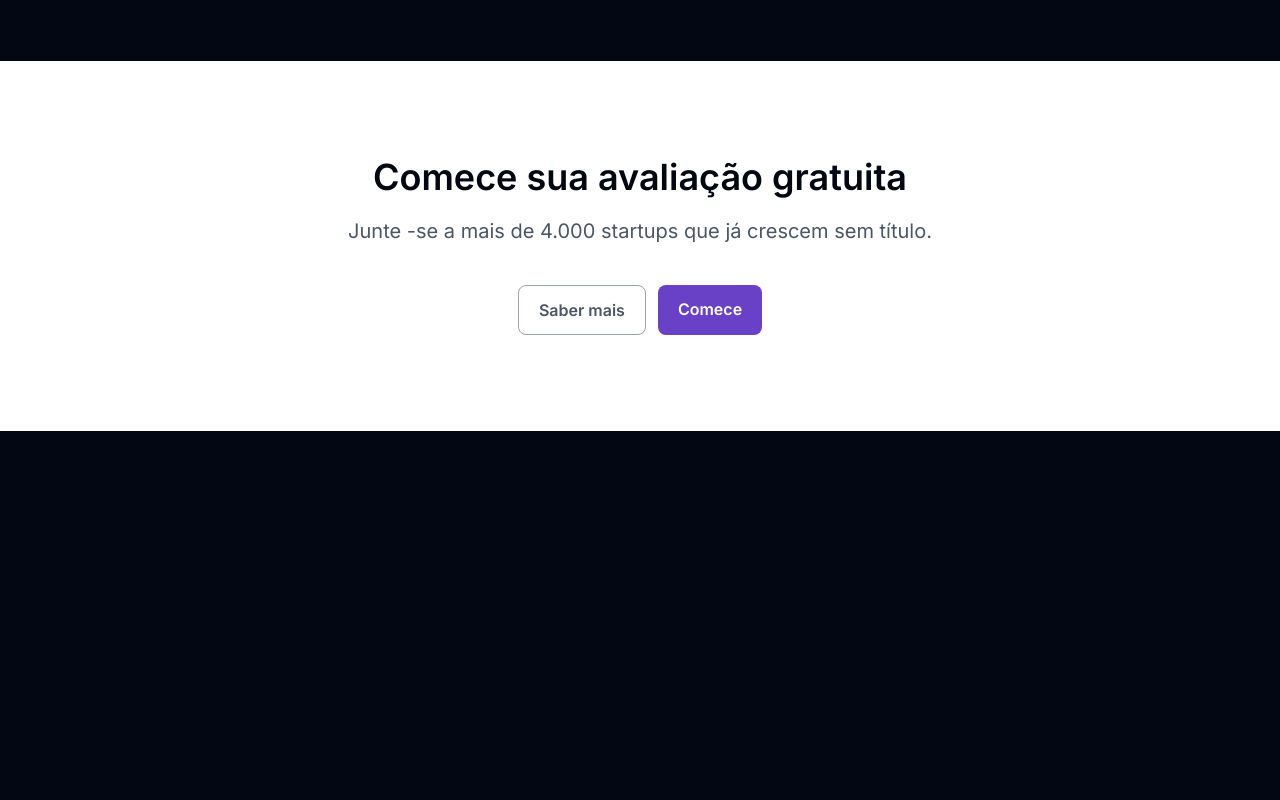
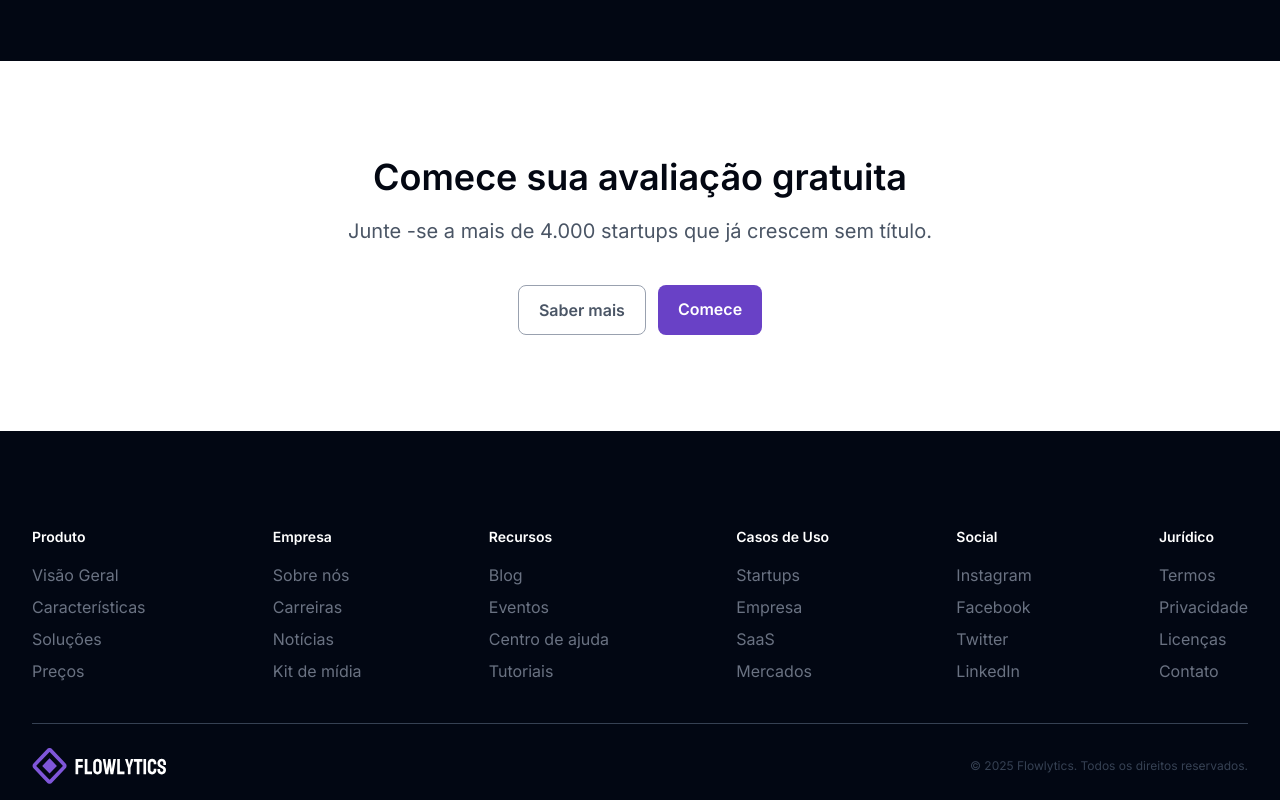
Before and after one commit to houstonbraga/flowlytics, a Next.js app: page / in a window 1280 px wide. Shown: the part 6352-7152 px from the top of the page. Before the commit the page ends 6783 px from the top, so only its background shows below. Built offline with nearby package versions, Linux system fonts and the light colour scheme.

Commit message:
feat: add footer

```diff
--- /dev/null
+++ b/src/app/components/footer/components/FooterLinks.tsx
@@ -0,0 +1,27 @@
+import Link from "next/link";
+
+interface FooterLinksProps {
+  title: string;
+  links: { text: string; link: string }[];
+}
+
+const FooterLinks = ({ title, links }: FooterLinksProps) => {
+  return (
+    <div className="flex flex-col gap-4">
+      <span className="text-sm text-white font-semibold">{title}</span>
+      <div className="flex flex-col gap-2">
+        {links.map(({ text, link }, index) => (
+          <Link
+            key={index}
+            href={link}
+            className="text-gray-500 hover:text-white transition-colors"
+          >
+            {text}
+          </Link>
+        ))}
+      </div>
+    </div>
+  );
+};
+
+export default FooterLinks;
--- /dev/null
+++ b/src/app/components/footer/components/GroupFooterLinks.tsx
@@ -0,0 +1,14 @@
+import { ListLinksFooter } from "@/app/data/data";
+import FooterLinks from "./FooterLinks";
+
+const GroupFooterLinks = () => {
+  return (
+    <div className="flex w-full justify-between flex-wrap gap-8">
+      {ListLinksFooter.map(({ title, links }, index) => (
+        <FooterLinks key={index} title={title} links={links} />
+      ))}
+    </div>
+  );
+};
+
+export default GroupFooterLinks;
--- /dev/null
+++ b/src/app/components/footer/components/Rights.tsx
@@ -0,0 +1,15 @@
+import Image from "next/image"
+
+export function Rights() {
+  return (
+    <div className="flex justify-between items-center w-full mb-4">
+      <Image
+        src='/assets/logo.svg'
+        alt="logo"
+        width={139}
+        height={32}
+      />
+      <span className="text-xs text-gray-700">© 2025 Flowlytics. Todos os direitos reservados.</span>
+    </div>
+  )
+}
--- /dev/null
+++ b/src/app/components/footer/index.tsx
@@ -0,0 +1,18 @@
+import GridContainer from "../GridContainer"
+import GroupFooterLinks from "./components/GroupFooterLinks"
+import { Rights } from "./components/Rights"
+
+const Footer = () => {
+  return (
+    <footer>
+      <GridContainer>
+        <div className="flex flex-col pb-10 mb-6 border-b border-solid border-gray-700">
+          <GroupFooterLinks />
+        </div>
+        <Rights />
+      </GridContainer>
+    </footer>
+  )
+}
+
+export default Footer
--- a/src/app/components/header/index.tsx
+++ b/src/app/components/header/index.tsx
@@ -3,7 +3,6 @@ import Image from "next/image";
 import ItemLink from "./components/itemLink";
 import { listLinks } from "@/app/data/data";
 import Link from "next/link";
-
 
 const Header = () => {
   return (
@@ -22,7 +21,10 @@ const Header = () => {
             ))}
           </nav>
         </div>
-        <Link href='/' className="font-bold text-brand hover:opacity-80 transition-opacity">
+        <Link
+          href="/"
+          className="font-bold text-brand hover:opacity-80 transition-opacity"
+        >
           Dashboard
         </Link>
       </GridContainer>
--- a/src/app/components/section-cta/index.tsx
+++ b/src/app/components/section-cta/index.tsx
@@ -3,7 +3,7 @@ import { GroupButtons } from "./components/GroupButtons"
 
 const SectionCta = () => {
   return (
-    <section className="bg-white text-gray-950 py-24">
+    <section className="bg-white text-gray-950 py-24 mb-24">
       <GridContainer>
         <div className="flex flex-col items-center">
           <h1 className="text-4xl font-semibold mb-5">Comece sua avaliação gratuita</h1>
--- a/src/app/data/data.ts
+++ b/src/app/data/data.ts
@@ -58,72 +58,130 @@ export const itemsIcons = [
   },
 ];
 
-
 //Icons-integrations
 
 export const listIconsIntegrations = [
   {
-    src: '/icons/bitbucket.svg',
-    alt: 'bitbucket'
+    src: "/icons/bitbucket.svg",
+    alt: "bitbucket",
   },
   {
-    src: '/icons/confluence.svg',
-    alt: 'confluence'
+    src: "/icons/confluence.svg",
+    alt: "confluence",
   },
   {
-    src: '/icons/discord.svg',
-    alt: 'discord'
+    src: "/icons/discord.svg",
+    alt: "discord",
   },
   {
-    src: '/icons/dropbox.svg',
-    alt: 'dropbox'
+    src: "/icons/dropbox.svg",
+    alt: "dropbox",
   },
   {
-    src: '/icons/figma.svg',
-    alt: 'figma'
+    src: "/icons/figma.svg",
+    alt: "figma",
   },
   {
-    src: '/icons/g-calendar.svg',
-    alt: 'g-calendar'
+    src: "/icons/g-calendar.svg",
+    alt: "g-calendar",
   },
   {
-    src: '/icons/google_drive.svg',
-    alt: 'google-drive'
+    src: "/icons/google_drive.svg",
+    alt: "google-drive",
   },
   {
-    src: '/icons/intercom.svg',
-    alt: 'intercom'
+    src: "/icons/intercom.svg",
+    alt: "intercom",
   },
   {
-    src: '/icons/jira.svg',
-    alt: 'jira'
+    src: "/icons/jira.svg",
+    alt: "jira",
   },
   {
-    src: '/icons/mailchimp.svg',
-    alt: 'mailchimp'
+    src: "/icons/mailchimp.svg",
+    alt: "mailchimp",
   },
   {
-    src: '/icons/notion.svg',
-    alt: 'notion'
+    src: "/icons/notion.svg",
+    alt: "notion",
   },
   {
-    src: '/icons/slack.svg',
-    alt: 'slack'
+    src: "/icons/slack.svg",
+    alt: "slack",
   },
   {
-    src: '/icons/stripe.svg',
-    alt: 'stripe'
+    src: "/icons/stripe.svg",
+    alt: "stripe",
   },
   {
-    src: '/icons/whatsapp.svg',
-    alt: 'whatsapp'
+    src: "/icons/whatsapp.svg",
+    alt: "whatsapp",
   },
   {
-    src: '/icons/zapier.svg',
-    alt: 'zapier'
+    src: "/icons/zapier.svg",
+    alt: "zapier",
   },
   {
-    src: '/icons/zendesk.svg',
-    alt: 'zendesk'
+    src: "/icons/zendesk.svg",
+    alt: "zendesk",
   },
-]
+];
+
+//Footer Links
+
+export const ListLinksFooter = [
+  {
+    title: "Produto",
+    links: [
+      { text: "Visão Geral", link: "/" },
+      { text: "Características", link: "/" },
+      { text: "Soluções", link: "/" },
+      { text: "Preços", link: "/" },
+    ],
+  },
+  {
+    title: "Empresa",
+    links: [
+      { text: "Sobre nós", link: "/" },
+      { text: "Carreiras", link: "/" },
+      { text: "Notícias", link: "/" },
+      { text: "Kit de mídia", link: "/" },
+    ],
+  },
+  {
+    title: "Recursos",
+    links: [
+      { text: "Blog", link: "/" },
+      { text: "Eventos", link: "/" },
+      { text: "Centro de ajuda", link: "/" },
+      { text: "Tutoriais", link: "/" },
+    ],
+  },
+  {
+    title: "Casos de Uso",
+    links: [
+      { text: "Startups", link: "/" },
+      { text: "Empresa", link: "/" },
+      { text: "SaaS", link: "/" },
+      { text: "Mercados", link: "/" },
+    ],
+  },
+  {
+    title: "Social",
+    links: [
+      { text: "Instagram", link: "/" },
+      { text: "Facebook", link: "/" },
+      { text: "Twitter", link: "/" },
+      { text: "LinkedIn", link: "/" },
+    ],
+  },
+  {
+    title: "Jurídico",
+    links: [
+      { text: "Termos", link: "/" },
+      { text: "Privacidade", link: "/" },
+      { text: "Licenças", link: "/" },
+      { text: "Contato", link: "/" },
+    ],
+  },
+];
--- a/src/app/page.tsx
+++ b/src/app/page.tsx
@@ -1,3 +1,4 @@
+import Footer from "./components/footer"
 import Header from "./components/header"
 import SectionCharacteristics from "./components/section-characteristics"
 import SectionCompanies from "./components/section-companies"
@@ -24,6 +25,7 @@ const Page = () => {
       <SectionStillQuestions />
       <SectionMetrics />
       <SectionCta />
+      <Footer />
     </>
 
   )
```
Also changed, not shown: src/app/components/header/components/itemLink.tsx (+12 -10 lines).
